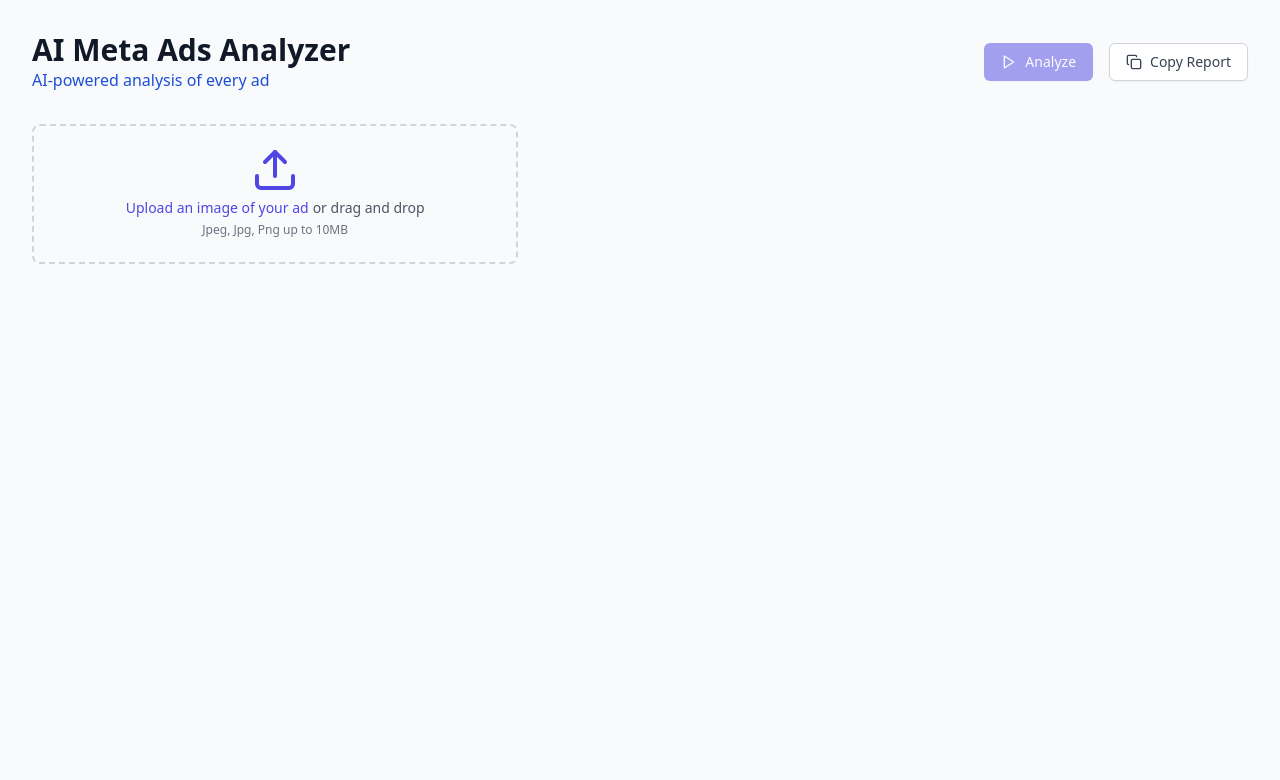
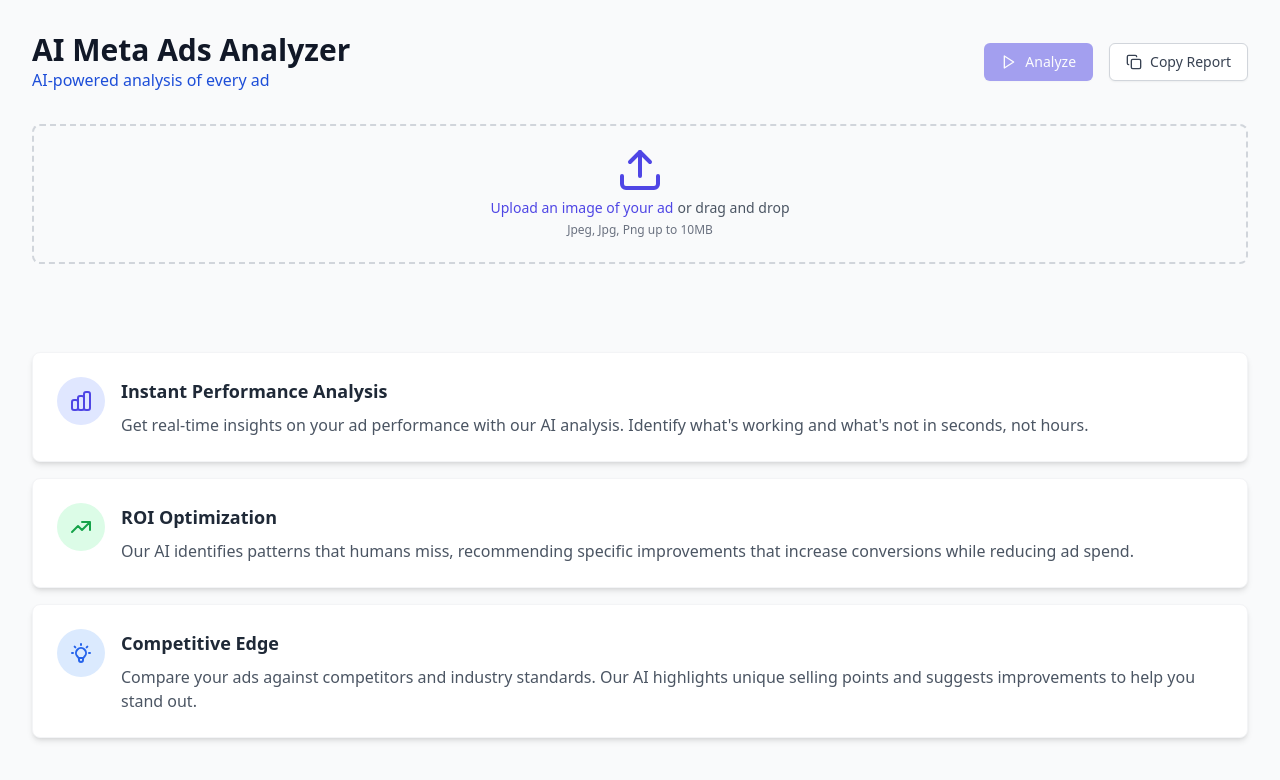
Before and after one commit to pavankapoor31/AI-Ads-analyzer, a React (Vite) app in the folder UI/: page / in a window 1280 px wide. Shown: the top 780 px of the page. Built offline with nearby package versions, Linux system fonts and the light colour scheme; no server answers.

Commit message:
animate analyze button

```diff
--- a/UI/src/App.tsx
+++ b/UI/src/App.tsx
@@ -2,6 +2,7 @@ import React, { useState, useEffect, useRef } from 'react';
 import { Upload, RefreshCw, Copy, Play } from 'lucide-react';
 import { ScoreCard } from './components/ScoreCard';
 import type { AdAnalysis } from './types';
+import BenefitCards from './components/BenifitsCard';
 const API_BASE_URL = import.meta.env.VITE_API_BASE_URL || 'http://localhost:3000';
 
 function App() {
@@ -10,11 +11,13 @@ function App() {
   const [error, setError] = useState<string | null>(null);
   const [selectedFile, setSelectedFile] = useState<File | null>(null);
   const [fileBlob, setFileBlob] = useState<string | null>(null);
+  const [imageSubmitted, setImageSubmitted] = useState<boolean>(false);
   const fileInputRef = useRef<HTMLInputElement>(null);
 
   const handleSaveFile = (file: File) => {
     setSelectedFile(file);
     setFileBlob(URL.createObjectURL(file));
+    setImageSubmitted(false);
   }
   const handleFileSelect = (event: React.ChangeEvent<HTMLInputElement>) => {
     const file = event.target.files?.[0];
@@ -60,6 +63,7 @@ function App() {
       return;
     }
 
+    setImageSubmitted(true);
     setIsLoading(true);
     setError(null);
     setData(null);
@@ -150,11 +154,11 @@ function App() {
         )}
 
         {/* Analysis Grid */}
-        <div className="grid grid-cols-[40%_60%] gap-6 h-full">
-          <div className="h-full  overflow-hidden">
+        <div className={`grid  ${(selectedFile && imageSubmitted) ? 'grid-cols-[40%_60%]' : 'grid-cols-[100%]'} gap-6 h-full`}>
+          <div className="h-full ">
             <div className="mb-8">
               <div
-                className={`flex justify-center px-6 pt-5 pb-6 border-2 ${selectedFile ? 'border-indigo-500' : 'border-gray-300 border-dashed'
+                className={`flex justify-center px-6 pt-5 pb-6 border-2 ${selectedFile ? 'border-indigo-500' : 'border-gray-300 border-dashed col-span-full row-span-full'
                   } rounded-lg hover:border-indigo-500 transition-colors duration-200`}
                 onDrop={handleDrop}
                 onDragOver={handleDragOver}
@@ -169,7 +173,7 @@ function App() {
                   <div className="flex text-sm text-gray-600">
                     <label
                       htmlFor="file-upload"
-                      className="relative cursor-pointer rounded-md font-medium text-indigo-600 hover:text-indigo-500 focus-within:outline-none focus-within:ring-2 focus-within:ring-offset-2 focus-within:ring-indigo-500"
+                      className="relative cursor-pointer rounded-md font-medium text-indigo-600 hover:text-indigo-500 focus-within:outline-none"
                     >
                       <span>Upload an image of your ad</span>
                       <input
@@ -192,15 +196,25 @@ function App() {
                 </div>
               </div>
             </div>
-            <div className='relative h-fit'>
+            <div className='relative h-fit d-flex align-items-center'>
               {fileBlob && (
-              <div className="relative overflow-hidden w-fit">
+                <div className="relative  overflow-hidden w-full flex justify-center">
                   <img className="h-auto max-w-full object-contain mb-2" src={fileBlob} alt="Scanned Image" />
                   {isLoading && (
                     <div className="absolute inset-0 bg-gradient-to-r from-transparent via-green-400 to-transparent animate-scan"></div>
                   )}
                 </div>
               )}
+              {!imageSubmitted && selectedFile && <div className="w-full flex items-center justify-center">
+                <button
+                  onClick={analyzeImage}
+                  className="inline-flex items-center px-4 py-2 border border-transparent rounded-md shadow-sm text-lg animate-pulse font-medium text-white bg-green-600 hover:bg-green-700 focus:outline-none focus:ring-2 focus:ring-offset-2 focus:ring-green-500 disabled:opacity-50"
+                  disabled={isLoading || !selectedFile}
+                >
+                  <Play className={`w-4 h-4 mr-2 ${isLoading ? 'animate-spin' : ''}`} />
+                  Analyze
+                </button>
+              </div>}
             </div>
           </div>
 
@@ -211,7 +225,11 @@ function App() {
             <ScoreCard title="Captions" analysis={data?.captions} isLoading={isLoading} />
           </div>
         </div>
-
+        {
+          !selectedFile && <>
+            <BenefitCards />
+          </>
+        }
         {/* Summary Section */}
         {isLoading ? (
           <div className="bg-blue-50 border-l-4 border-blue-400 p-4 rounded-lg animate-pulse">
--- /dev/null
+++ b/UI/src/components/BenifitsCard.tsx
@@ -0,0 +1,51 @@
+import React from 'react';
+
+const BenefitCards = () => {
+  return (
+    <div className="atleast-400px-content-but-shrinkable space-y-4">
+      <div className="bg-white shadow-md rounded-lg p-6 border border-gray-100 hover:shadow-lg transition-shadow">
+        <div className="flex items-start">
+          <div className="bg-indigo-100 p-3 rounded-full mr-4">
+            <svg xmlns="http://www.w3.org/2000/svg" className="h-6 w-6 text-indigo-600" fill="none" viewBox="0 0 24 24" stroke="currentColor">
+              <path strokeLinecap="round" strokeLinejoin="round" strokeWidth={2} d="M9 19v-6a2 2 0 00-2-2H5a2 2 0 00-2 2v6a2 2 0 002 2h2a2 2 0 002-2zm0 0V9a2 2 0 012-2h2a2 2 0 012 2v10m-6 0a2 2 0 002 2h2a2 2 0 002-2m0 0V5a2 2 0 012-2h2a2 2 0 012 2v14a2 2 0 01-2 2h-2a2 2 0 01-2-2z" />
+            </svg>
+          </div>
+          <div>
+            <h3 className="text-lg font-semibold text-gray-800 mb-2">Instant Performance Analysis</h3>
+            <p className="text-gray-600">Get real-time insights on your ad performance with our AI analysis. Identify what's working and what's not in seconds, not hours.</p>
+          </div>
+        </div>
+      </div>
+
+      <div className="bg-white shadow-md rounded-lg p-6 border border-gray-100 hover:shadow-lg transition-shadow">
+        <div className="flex items-start">
+          <div className="bg-green-100 p-3 rounded-full mr-4">
+            <svg xmlns="http://www.w3.org/2000/svg" className="h-6 w-6 text-green-600" fill="none" viewBox="0 0 24 24" stroke="currentColor">
+              <path strokeLinecap="round" strokeLinejoin="round" strokeWidth={2} d="M13 7h8m0 0v8m0-8l-8 8-4-4-6 6" />
+            </svg>
+          </div>
+          <div>
+            <h3 className="text-lg font-semibold text-gray-800 mb-2">ROI Optimization</h3>
+            <p className="text-gray-600">Our AI identifies patterns that humans miss, recommending specific improvements that increase conversions while reducing ad spend.</p>
+          </div>
+        </div>
+      </div>
+
+      <div className="bg-white shadow-md rounded-lg p-6 border border-gray-100 hover:shadow-lg transition-shadow">
+        <div className="flex items-start">
+          <div className="bg-blue-100 p-3 rounded-full mr-4">
+            <svg xmlns="http://www.w3.org/2000/svg" className="h-6 w-6 text-blue-600" fill="none" viewBox="0 0 24 24" stroke="currentColor">
+              <path strokeLinecap="round" strokeLinejoin="round" strokeWidth={2} d="M9.663 17h4.673M12 3v1m6.364 1.636l-.707.707M21 12h-1M4 12H3m3.343-5.657l-.707-.707m2.828 9.9a5 5 0 117.072 0l-.548.547A3.374 3.374 0 0014 18.469V19a2 2 0 11-4 0v-.531c0-.895-.356-1.754-.988-2.386l-.548-.547z" />
+            </svg>
+          </div>
+          <div>
+            <h3 className="text-lg font-semibold text-gray-800 mb-2">Competitive Edge</h3>
+            <p className="text-gray-600">Compare your ads against competitors and industry standards. Our AI highlights unique selling points and suggests improvements to help you stand out.</p>
+          </div>
+        </div>
+      </div>
+    </div>
+  );
+};
+
+export default BenefitCards;
```
Lines whose indentation alone changed are shown as unchanged.
